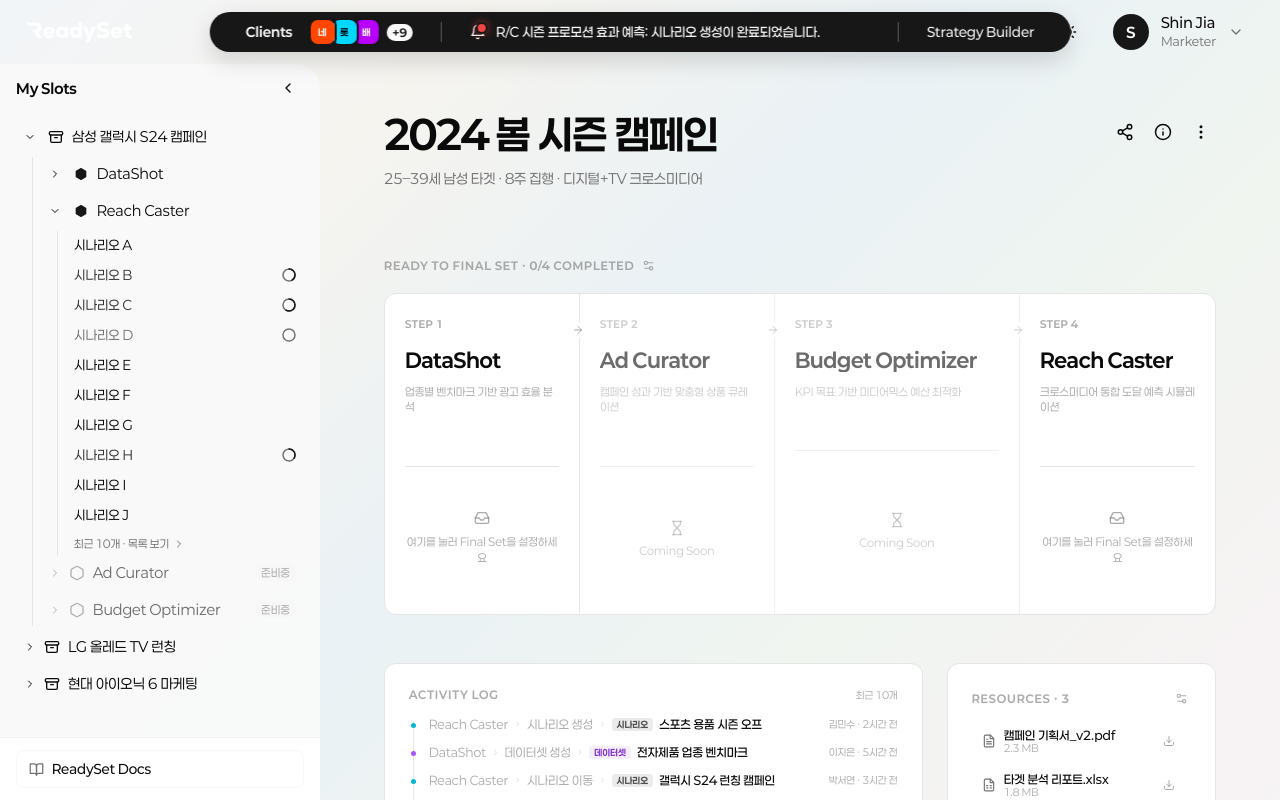
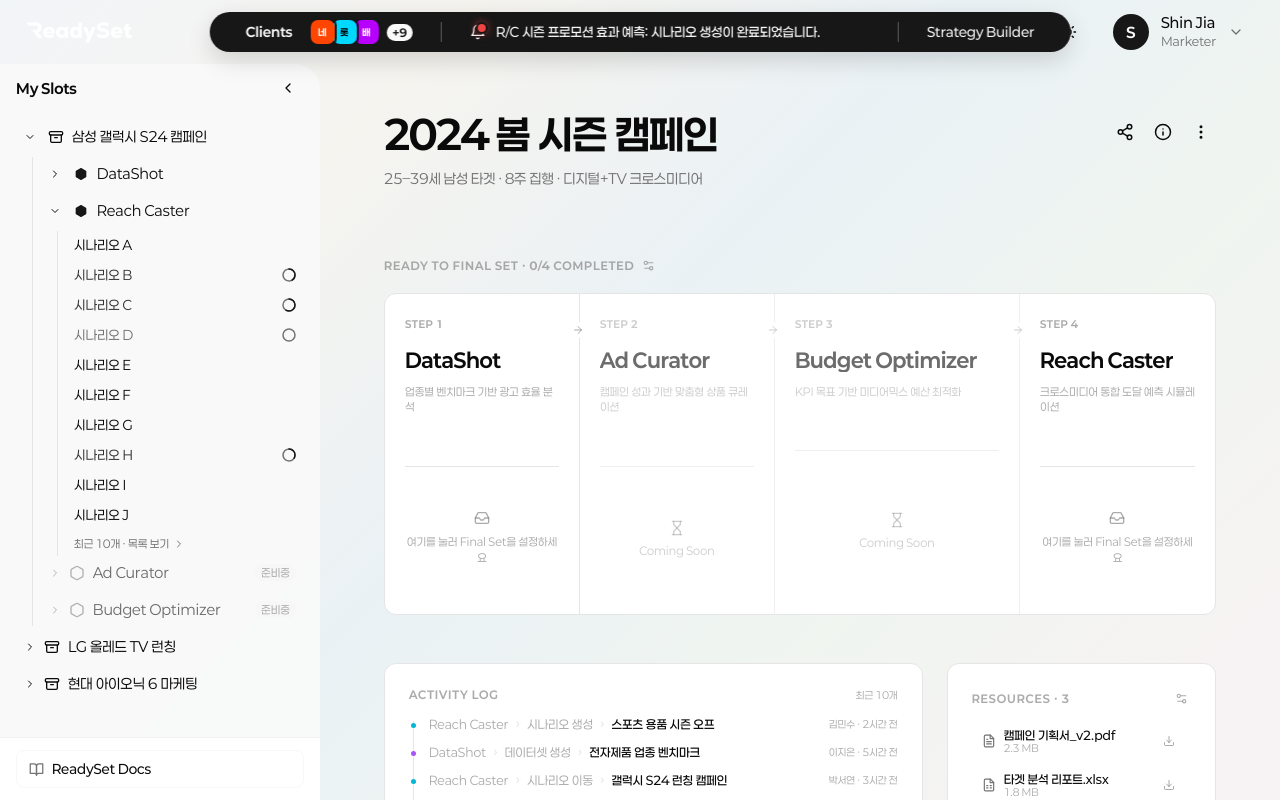
Before and after one commit to taetaej/ReadySet, a React (Vite) app: page /slot/1 in a window 1280 px wide. Shown: the top 800 px of the page. Built offline with nearby package versions, Linux system fonts and the light colour scheme.

Commit message:
fix(SlotHome): Activity Log 타입 칩 배지 제거

```diff
--- a/src/components/reachcaster/SlotHomeSections.tsx
+++ b/src/components/reachcaster/SlotHomeSections.tsx
@@ -91,17 +91,6 @@ export function SlotFeedSection() {
                   <span style={{ color: colors.textDim, margin: '0 5px', opacity: 0.4 }}>›</span>
                   <span style={{ color: colors.textDim, flexShrink: 0 }}>{item.action}</span>
                   <span style={{ color: colors.textDim, margin: '0 5px', opacity: 0.4 }}>›</span>
-                  {item.type && item.type !== 'file' && (
-                    <span style={{
-                      fontSize: '9px', fontWeight: 600,
-                      padding: '1px 5px', borderRadius: '3px', marginRight: '6px',
-                      backgroundColor: item.type === 'scenario' ? 'hsl(var(--foreground) / 0.08)' : 'hsl(270 60% 50% / 0.08)',
-                      color: item.type === 'scenario' ? 'hsl(var(--foreground) / 0.7)' : 'hsl(270 60% 50%)',
-                      flexShrink: 0,
-                    }}>
-                      {item.type === 'scenario' ? '시나리오' : '데이터셋'}
-                    </span>
-                  )}
                   <span style={{
                     fontWeight: 500, color: colors.text,
                     overflow: 'hidden', textOverflow: 'ellipsis', whiteSpace: 'nowrap',
```
